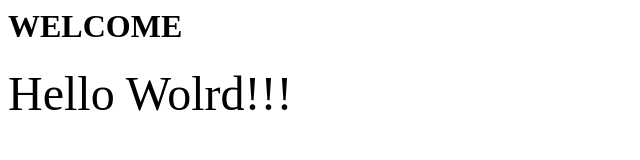
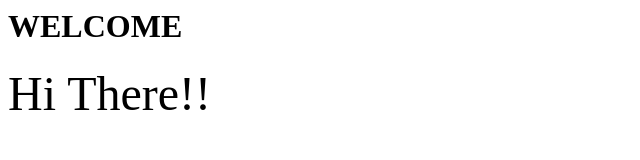
Before and after one commit to mugu26/testapp, a plain HTML site: page index.html in a window 1280 px wide. Shown: the whole page, without its empty margins (0-640 px from the left). Drawn offline with Linux system fonts and the light colour scheme.

Commit message:
modifies

```diff
--- a/index.html
+++ b/index.html
@@ -2,6 +2,6 @@
 <TITLE>It Works</TITLE>
 <BODY>
 <h1>WELCOME</h1>
-<font SIZE=32>Hello Wolrd!!!</font>
+<font SIZE=32>Hi There!!</font>
 </BODY>
 </HTML>
```
